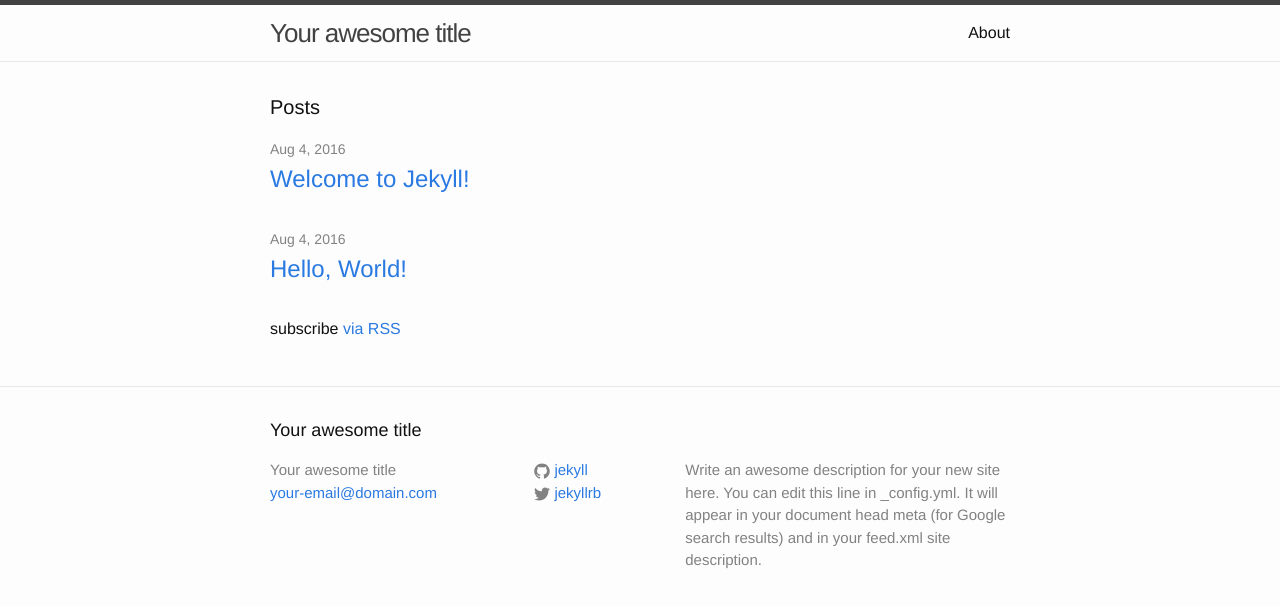
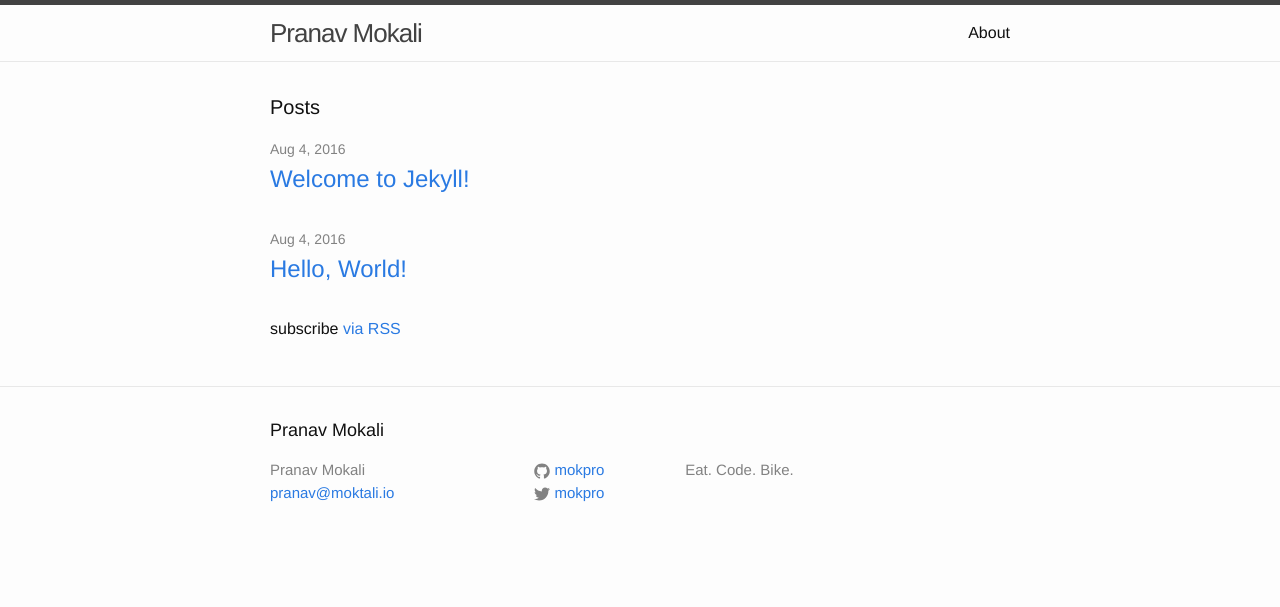
Before and after one commit to mokpro/mokpro.github.io, a Jekyll site: the page built from index.html, in a window 1280 px wide. Shown: the top 607 px of the page. Built offline with Jekyll 4.4.1, drawn with Linux system fonts in a browser that asks for light colours.

Commit message:
updates config to contain author details

```diff
--- a/_config.yml
+++ b/_config.yml
@@ -6,16 +6,13 @@
 # 'jekyll serve'. If you change this file, please restart the server process.
 
 # Site settings
-title: Your awesome title
-email: your-email@domain.com
-description: > # this means to ignore newlines until "baseurl:"
-  Write an awesome description for your new site here. You can edit this
-  line in _config.yml. It will appear in your document head meta (for
-  Google search results) and in your feed.xml site description.
+title: Pranav Mokali
+email: pranav@moktali.io
+description: Eat. Code. Bike.
 baseurl: "" # the subpath of your site, e.g. /blog
-url: "http://yourdomain.com" # the base hostname & protocol for your site
-twitter_username: jekyllrb
-github_username:  jekyll
+url: "http://pranav.moktali.io" # the base hostname & protocol for your site
+twitter_username: mokpro
+github_username:  mokpro
 
 # Build settings
 markdown: kramdown
```
